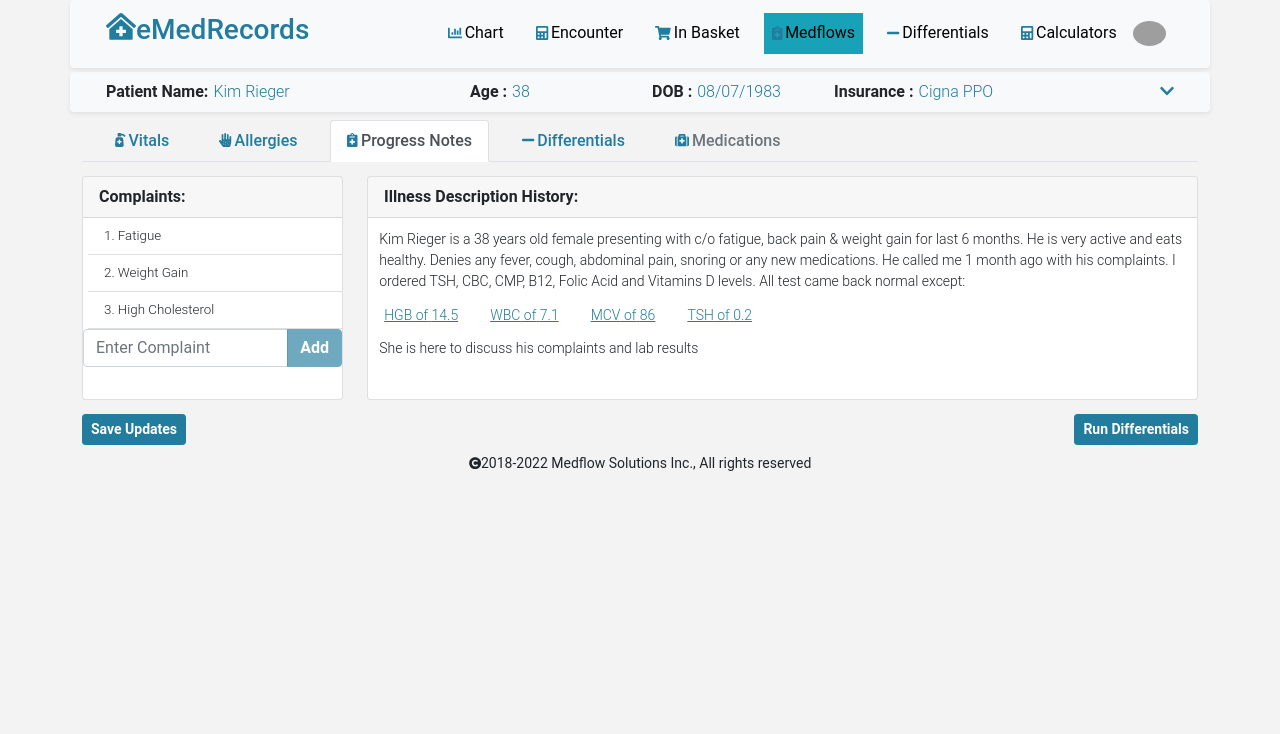
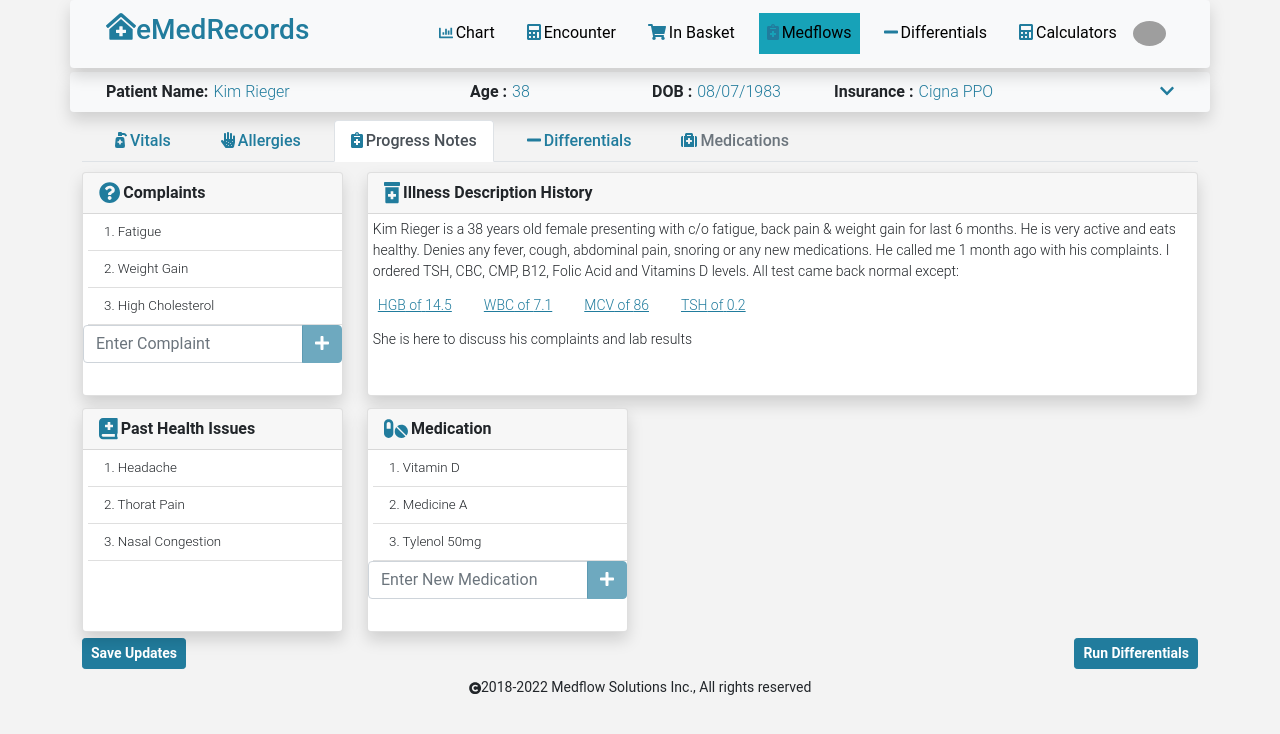
Before and after one commit to Vilash1990/medflows-ui, a React (Create React App) app: page / in a window 1280 px wide. Shown: the top 734 px of the page. Built offline with nearby package versions, Linux system fonts and the light colour scheme; grey boxes are pictures that could not be loaded.

Commit message:
Added icons to cards

```diff
--- a/src/components/MedflowNavbar.jsx
+++ b/src/components/MedflowNavbar.jsx
@@ -17,7 +17,7 @@ import { usePatientInfo } from "../context/UserContext";
 const MedflowNavbar = () => {
   const patientInfo = usePatientInfo();
   return (
-    <Navbar bg="light" variant="light" sticky="top" expand="lg" className="shadow-sm rounded navBar">
+    <Navbar bg="light" variant="light" sticky="top" expand="lg" className="shadow rounded navBar">
       <Container>
         <Navbar.Brand href="#home">
           <div className="logo">
@@ -35,14 +35,14 @@ const MedflowNavbar = () => {
               <span className="strong">Chart</span>
             </Nav.Link>
             <Nav.Link href="#features" className="navLink">
-              <FontAwesomeIcon icon={faCalculator} className="icon" size="sm" />
+              <FontAwesomeIcon icon={faCalculator} className="icon" size="md" />
               <span className="strong">Encounter</span>
             </Nav.Link>
             <Nav.Link href="#cart" className="navLink">
               <FontAwesomeIcon
                 icon={faShoppingCart}
                 className="icon"
-                size="sm"
+                size="md"
               />
               <span className="strong">In Basket</span>
             </Nav.Link>
@@ -50,16 +50,16 @@ const MedflowNavbar = () => {
               <FontAwesomeIcon
                 icon={faNotesMedical}
                 className="icon"
-                size="sm"
+                size="md"
               />
               <span className="strong">Medflows</span>
             </Nav.Link>
             <Nav.Link href="#differentials" className="navLink">
-              <FontAwesomeIcon icon={faMinus} size="sm" className="icon" />
+              <FontAwesomeIcon icon={faMinus} size="md" className="icon" />
               <span className="strong">Differentials</span>
             </Nav.Link>
             <Nav.Link href="#calculators" className="navLink">
-              <FontAwesomeIcon icon={faCalculator} size="sm" className="icon" />
+              <FontAwesomeIcon icon={faCalculator} size="md" className="icon" />
               <span className="strong">Calculators</span>
             </Nav.Link>
             <NavDropdown
--- a/src/components/Medflows.jsx
+++ b/src/components/Medflows.jsx
@@ -6,7 +6,7 @@ const Medflows = () => {
     return (
         <div>
             <Row>
-            <div className="d-md-flex shadow-sm rounded bg-light py-0 mx-0 mt-1 infoSection">
+            <div className="d-md-flex shadow rounded bg-light py-0 mx-0 mt-1 infoSection">
               <ProfileInfo />
             </div>
           </Row>
--- a/src/components/MeflowTabs.jsx
+++ b/src/components/MeflowTabs.jsx
@@ -25,7 +25,7 @@ const MedflowTabs = () => {
               <FontAwesomeIcon
                 icon={faPumpMedical}
                 className="icon"
-                size="sm"
+                size="md"
               />
               Vitals
             </div>
@@ -37,7 +37,7 @@ const MedflowTabs = () => {
           eventKey="allergies"
           title={
             <div>
-              <FontAwesomeIcon icon={faAllergies} className="icon" size="sm" />
+              <FontAwesomeIcon icon={faAllergies} className="icon" size="md" />
               Allergies
             </div>
           }
@@ -51,7 +51,7 @@ const MedflowTabs = () => {
               <FontAwesomeIcon
                 icon={faNotesMedical}
                 className="icon"
-                size="sm"
+                size="md"
               />
               Progress Notes
             </div>
@@ -63,7 +63,7 @@ const MedflowTabs = () => {
           eventKey="differentials"
           title={
             <div>
-              <FontAwesomeIcon icon={faMinus} className="icon" size="sm" />
+              <FontAwesomeIcon icon={faMinus} className="icon" size="md" />
               Differentials
             </div>
           }
@@ -74,7 +74,7 @@ const MedflowTabs = () => {
           eventKey="medications"
           title={
             <div>
-              <FontAwesomeIcon icon={faMedkit} className="icon" size="sm" />
+              <FontAwesomeIcon icon={faMedkit} className="icon" size="md" />
               Medications
             </div>
           }
--- a/src/components/ProgressNotes/HistoryIllness.jsx
+++ b/src/components/ProgressNotes/HistoryIllness.jsx
@@ -1,23 +1,23 @@
 import React from "react";
-import { Button } from "react-bootstrap";
-
 import CardDescription from "../shared/CardDescription";
 
 const HistoryIllness = ({
   illnessDescription,
   abnormalPhysicalTests,
   gender,
+  iconToDisplay
 }) => {
   return (
     <div className="illnessDescriptionContainer">
       <CardDescription
         itemsHeader="Illness Description History"
+        iconToDisplay ={iconToDisplay}
         description={
           <div>
             <p className="illnessDescriptionContent">{illnessDescription}</p>
             <p className="illnessDescriptionContent data">
               {abnormalPhysicalTests.map((abnormalPhysicalTest) => (
-                <a href="link" className="descriptionLink">
+                <a href="link" className="descriptionLink zoom">
                   {abnormalPhysicalTest.component} of{" "}
                   {abnormalPhysicalTest.actualValue}
                 </a>
--- a/src/components/ProgressNotes/ProgressNotes.jsx
+++ b/src/components/ProgressNotes/ProgressNotes.jsx
@@ -1,8 +1,11 @@
 import React from "react";
 import { Row, Col, Button } from "react-bootstrap";
+import { FontAwesomeIcon } from "@fortawesome/react-fontawesome";
+
 import CardListGroup from "../shared/CardListGroup";
 import { usePatientInfo } from "../../context/UserContext";
 import HistoryIllness from "./HistoryIllness";
+import { faPills, faBookMedical, faQuestionCircle, faPrescriptionBottleAlt } from "@fortawesome/free-solid-svg-icons";
 const ProgressNotes = () => {
   const patientInfo = usePatientInfo();
   return (
@@ -15,6 +18,9 @@ const ProgressNotes = () => {
             itemsToUpdate={"complaints"}
             placeHolderText={"Enter Complaint"}
             isEditable={true}
+            iconToDisplay = {
+              <FontAwesomeIcon icon={faQuestionCircle} className="icon" size="lg" />
+            }
           />
         </Col>
         <Col xs={12} md={9}>
@@ -22,22 +28,48 @@ const ProgressNotes = () => {
             illnessDescription={patientInfo.illnessDescription}
             abnormalPhysicalTests={patientInfo.abnormalPhysicalTests}
             gender={patientInfo.userInfo.gender}
+            iconToDisplay = {
+              <FontAwesomeIcon icon={faPrescriptionBottleAlt} className="icon" size="lg" />
+            }
           />
         </Col>
       </Row>
-      <Row>
-        <Col xs={12} md={6} lg={2}></Col>
-        <Col xs={12} md={6} lg={2}></Col>
-        <Col xs={12} md={6} lg={4}></Col>
-        <Col xs={12} md={6} lg={4}></Col>
+      <Row className="progressNotesRow">
+        <Col xs={12} md={6} lg={3}>
+        <CardListGroup
+            itemsHeader={"Past Health Issues"}
+            itemList={patientInfo.pastHealthIssues}
+            itemsToUpdate={"pastHealthIssues"}
+            placeHolderText={""}
+            isEditable={false}
+            iconToDisplay = {
+              <FontAwesomeIcon icon={faBookMedical} className="icon" size="lg" />
+            }
+
+          />
+        </Col>
+        <Col xs={12} md={6} lg={3}>
+        <CardListGroup
+            itemsHeader={"Medication"}
+            itemList={patientInfo.medication}
+            itemsToUpdate={"medication"}
+            placeHolderText={"Enter New Medication"}
+            isEditable={true}
+            iconToDisplay = {
+              <FontAwesomeIcon icon={faPills} className="icon" size="lg" />
+            }
+          />
+        </Col>
+        <Col xs={12} md={6} lg={3}></Col>
+        <Col xs={12} md={6} lg={3}></Col>
       </Row>
       <Row>
         <Col xs={12}>
-          <Button className="customButtonSave" size="sm">
+          <Button className="customButtonSave zoom mt-4" size="sm">
             Save Updates
           </Button>
 
-          <Button className=" customButton" size="sm">
+          <Button className=" customButton zoom mt-4" size="sm">
             Run Differentials
           </Button>
         </Col>
--- a/src/components/shared/CardDescription.jsx
+++ b/src/components/shared/CardDescription.jsx
@@ -1,6 +1,6 @@
 import React, { useEffect, useRef } from "react";
 import { Card } from "react-bootstrap";
-const CardDescription = ({ itemsHeader, description }) => {
+const CardDescription = ({ itemsHeader, iconToDisplay, description }) => {
   const listItemsEndRef = useRef(null);
 
   const scrollToBottom = () => {
@@ -13,9 +13,9 @@ const CardDescription = ({ itemsHeader, description }) => {
 
   return (
     <div>
-      <Card className="progressNotesCard">
+      <Card className="shadow rounded progressNotesCard zoom">
         <Card.Header className="progressNotesCardHeader">
-          <strong>{itemsHeader}:</strong>
+          {iconToDisplay}<strong>{itemsHeader}</strong>
         </Card.Header>
         <Card.Body className="cardDescriptionBody scrollable">
           <Card.Text className="cardDescriptionText"><small>{description}</small></Card.Text>
--- a/src/components/shared/CardListGroup.jsx
+++ b/src/components/shared/CardListGroup.jsx
@@ -7,6 +7,10 @@ import {
   Button,
   Form,
 } from "react-bootstrap";
+import { FontAwesomeIcon } from "@fortawesome/react-fontawesome";
+import {
+  faPlus
+} from "@fortawesome/free-solid-svg-icons";
 import { usePatientInfo, usePatientInfoUpdate } from "../../context/UserContext";
 const CardListGroup = ({
   itemsHeader,
@@ -14,6 +18,7 @@ const CardListGroup = ({
   itemsToUpdate,
   placeHolderText,
   isEditable,
+  iconToDisplay
 }) => {
   const patientInfo = usePatientInfo();
   const patientInfoUpdate = usePatientInfoUpdate();
@@ -42,9 +47,9 @@ const CardListGroup = ({
 
   return (
     <div>
-      <Card className="progressNotesCard">
+      <Card className="shadow rounded progressNotesCard zoom">
         <Card.Header className="progressNotesCardHeader">
-          <strong>{itemsHeader}:</strong>
+          {iconToDisplay}<strong>{itemsHeader}</strong>
         </Card.Header>
         <div className="scrollable" id="scrollableCard">
           <ListGroup variant="flush" as="ol" numbered>
@@ -73,7 +78,7 @@ const CardListGroup = ({
                 disabled={!inputItem}
                 type="submit"
               >
-                Add
+                <FontAwesomeIcon icon={faPlus} className="" size="md" />
               </Button>
             </InputGroup>
           </Form>
--- a/src/context/UserContext.js
+++ b/src/context/UserContext.js
@@ -30,7 +30,7 @@ export function UserInfoProvider({ children }) {
     },
     complaints: ["Fatigue", "Weight Gain", "High Cholesterol"],
     pastHealthIssues: ["Headache", "Thorat Pain", "Nasal Congestion"],
-    medications: ["Vitamin D", "Medicine A", "Tylenol 50mg"],
+    medication: ["Vitamin D", "Medicine A", "Tylenol 50mg"],
     physicalExams: ["TSH", "D Vitamin", "Viral", "Hemoglobin"],
     pastPhysicalTestsOrdered: [
       "TSH",
--- a/src/styles/App.scss
+++ b/src/styles/App.scss
@@ -125,10 +125,7 @@ button.nav-link:hover {
   font-family: $fontFamily;
 }
 
-.medflowFooter {
-  bottom: 0;
-  position: absolute;
-}
+
 
 .strong {
   color: black;
@@ -196,8 +193,8 @@ button.customButtonSave:hover {
 }
 
 div.progressNotesRow.row {
-  margin-top: -1rem;
-  margin-bottom: -1rem;
+  margin-top: -1.2rem;
+  margin-bottom: -3rem;
 }
 
 .descriptionLink {
@@ -209,7 +206,7 @@ div.progressNotesRow.row {
 
 div.cardDescriptionBody.card-body {
   font-family: $fontFamily;
-  padding: 0.7rem 0.7rem;
+  padding: 0.3rem 0.3rem;
 }
 
 .illnessDescriptionContent {
@@ -217,3 +214,12 @@ div.cardDescriptionBody.card-body {
   font-weight: $textFontWeight;
   margin-bottom: 0.8rem;
 }
+
+.zoom:hover {
+  transform: scale(1.02); /* (150% zoom - Note: if the zoom is too large, it will go outside of the viewport) */
+}
+
+.medflowFooter {
+  bottom: 0;
+  position: relative;
+}
```
